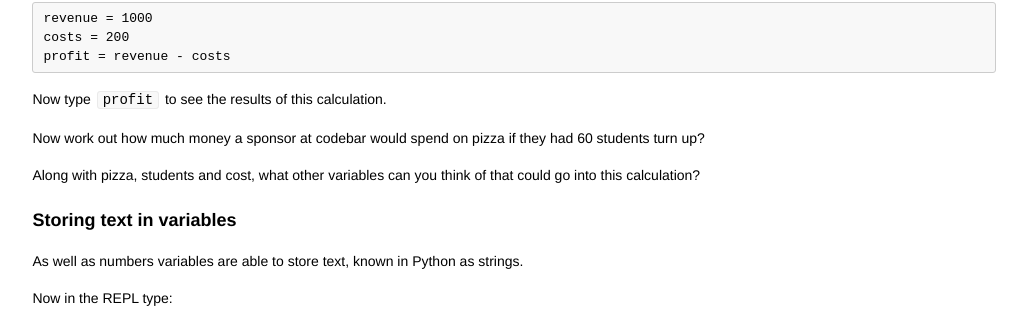
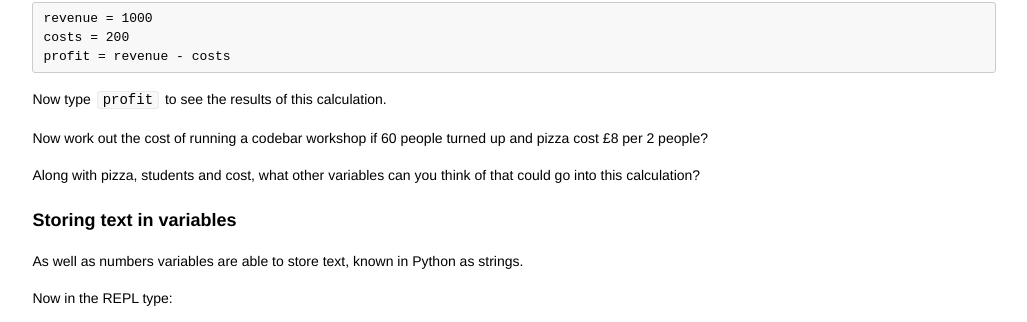
Before and after one commit to codebar/tutorials, a Jekyll site: the page built from python/lesson2/tutorial.md, in a window 1280 px wide and 900 px high, scrolled down 450 px. Shown: the part 130-452 px from the top of the window, without its empty margins (126-1153 px from the left). Built offline with Jekyll 4.4.1, drawn with Linux system fonts in a browser that asks for light colours; Markdown is read by kramdown in place of the engine named in the settings.

Commit message:
python tutorial amend

```diff
--- a/index.html
+++ b/index.html
@@ -77,7 +77,7 @@
 
           <ul>
             <li><a href="python/lesson1/tutorial.html">Lesson 1 - Introduction to Python</a></li>
-            <li><a href="python/lesson2/tutorial.html">Lesson 2 - Playing with variables</a></li>
+            <!-- <li><a href="python/lesson2/tutorial.html">Lesson 2 - Playing with variables</a></li> -->
           </ul>
           </section>
           <footer>
--- a/python/lesson2/tutorial.md
+++ b/python/lesson2/tutorial.md
@@ -29,7 +29,7 @@ Now in the REPL type the following:
 
 Now type `profit` to see the results of this calculation.
 
-Now work out how much money a sponsor at codebar would spend on pizza if they had 60 students turn up?
+Now work out the cost of running a codebar workshop if 60 people turned up and pizza cost £8 per 2 people?
 
 Along with pizza, students and cost, what other variables can you think of that could go into this calculation?
 
```
